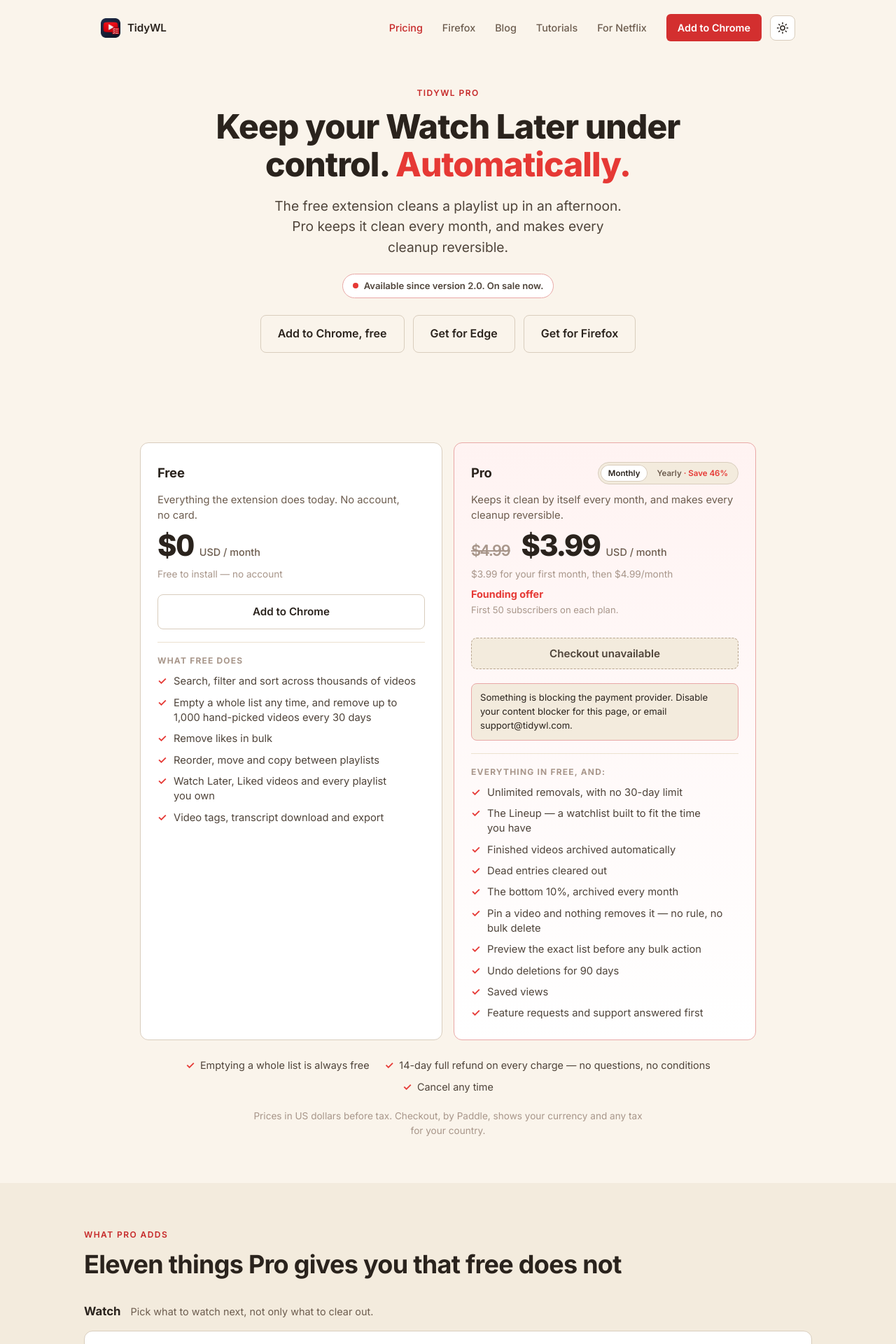
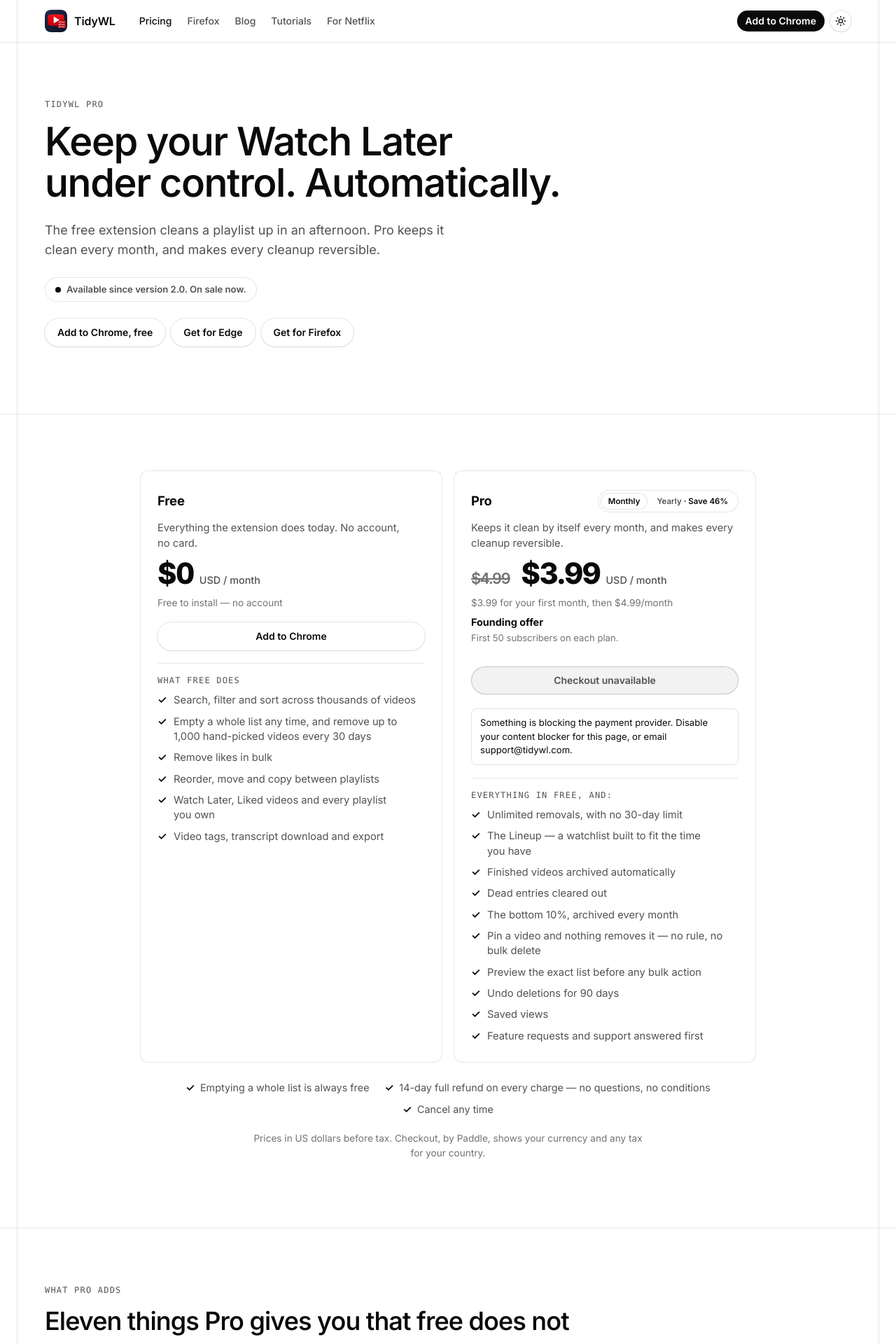
Before and after one commit to dominic-lam/tidywl-site, a Jekyll site: the page built from pricing/index.html, in a window 1280 px wide. Shown: the top 1920 px of the page at 70% size. Built offline with Jekyll 4.4.1, drawn with Linux system fonts in a browser that asks for light colours.

Commit message:
Every other page: the home page's Schoger pass as a preview, in styles-site.html under body.site
Co-Authored-By: Claude Opus 5.5 <noreply@anthropic.com>
Claude-Session: https://claude.ai/code/session_01DYBDmoqhDYwoc8xzTxxMmj

```diff
--- /dev/null
+++ b/_includes/styles-site.html
@@ -0,0 +1,414 @@
+  <style>
+    /* ── EVERY OTHER PAGE: THE SCHOGER PASS (2026-11-03, preview) ──
+       Loaded by _layouts/default.html alone (and so by every post, whose layout sits inside it), after styles.html
+       and styles-blog.html. The home page has its own copy in styles-home.html; uninstall/, netflix/**, omodo/ and
+       pro/ load neither. Tokens sit on :root, which only the default layout's pages see because only they load this
+       file; every other rule is prefixed with .site, the class default.html puts on <body>. That prefix also lifts
+       these rules over each page's own <style> block, which comes later in the document.
+       The decisions are the home page's (styles-home.html): the dashboard's neutral grays, ink instead of red, rings
+       instead of borders, 550 headings, mono eyebrows, a 1280px container framed by thin lines, pill buttons, and
+       the same three big-screen zoom steps. Red stays on the logo and on error messages. Rules copied from
+       styles-home.html are copied on purpose: deduplicating waits until the owner keeps the look. */
+
+    /* ── Tokens: the home page's, value for value. Light. ── */
+    :root {
+      --ink: #0a0a0a;
+      --ink-hover: #262626;
+      --on-ink: #ffffff;
+      --ring-c: rgb(10 10 10 / 0.1);
+      --line: rgb(10 10 10 / 0.1);
+      --well: rgb(10 10 10 / 0.05);
+      --lift: 0 1px 2px rgb(10 10 10 / 0.08);
+      --btn2-bg: #ffffff;
+      --btn2-hover: #fafafa;
+      --danger: #c62828;
+      --gutter: 24px;
+      --mono: ui-monospace, SFMono-Regular, Menlo, Monaco, Consolas, "Liberation Mono", monospace;
+      /* Text and full-width blocks start 40px inside the canvas lines. A percentage inside a custom property
+         resolves where it is used, so this is only used on blocks as wide as the page. */
+      --edge: calc(max(var(--gutter), (100% - 1280px) / 2) + 40px);
+
+      --bg: #ffffff;
+      --bg-alt: #ffffff;
+      --bg-card: #ffffff;
+      --text: #0a0a0a;
+      --text-secondary: #525252;
+      --text-muted: #525252;
+      --text-subtle: #737373;
+      --border: var(--ring-c);
+      --border-subtle: var(--ring-c);
+      --border-strong: rgb(10 10 10 / 0.2);
+      --accent: var(--ink);
+      --accent-hover: var(--ink-hover);
+      --accent-fill: var(--ink);
+      --accent-fill-hover: var(--ink-hover);
+      --accent-text: var(--ink);
+      --star: var(--ink);
+      --stars-empty: rgb(10 10 10 / 0.2);
+      --highlight-bg: var(--bg-card);
+      --highlight-border: var(--ring-c);
+      --ghost-hover-bg: #fafafa;
+      --ghost-hover-border: rgb(10 10 10 / 0.2);
+      --feature-icon-bg: transparent;
+      --shadow-accent: 0 0 #0000;
+      --stage-bg: transparent;
+      --stage-card: #ffffff;
+      --stage-border: var(--ring-c);
+      --stage-rule: var(--ring-c);
+      --stage-subtle: #737373;
+      --tour-bg: transparent;
+      --ff-edge: transparent;
+    }
+
+    /* ── Tokens: dark. Written twice, like styles.html, at the same specificity, so these win by order. ── */
+    @media (prefers-color-scheme: dark) {
+      :root:not([data-theme="light"]) {
+        --ink: #fafafa;
+        --ink-hover: #e5e5e5;
+        --on-ink: #0a0a0a;
+        --ring-c: rgb(255 255 255 / 0.1);
+        --line: rgb(255 255 255 / 0.1);
+        --well: rgb(255 255 255 / 0.05);
+        --lift: 0 1px 2px rgb(0 0 0 / 0.4);
+        --btn2-bg: rgb(255 255 255 / 0.05);
+        --btn2-hover: rgb(255 255 255 / 0.1);
+        --danger: #ff7a70;
+        --bg: #0a0a0a;
+        --bg-alt: #0a0a0a;
+        --bg-card: #141414;
+        --text: #fafafa;
+        --text-secondary: #a3a3a3;
+        --text-muted: #a3a3a3;
+        --text-subtle: #8f8f8f;
+        --border: var(--ring-c);
+        --border-subtle: var(--ring-c);
+        --border-strong: rgb(255 255 255 / 0.2);
+        --accent-text: var(--ink);
+        --star: var(--ink);
+        --stars-empty: rgb(255 255 255 / 0.25);
+        --highlight-bg: var(--bg-card);
+        --highlight-border: var(--ring-c);
+        --ghost-hover-bg: rgb(255 255 255 / 0.05);
+        --ghost-hover-border: rgb(255 255 255 / 0.2);
+        --stage-bg: transparent;
+        --stage-card: #141414;
+        --stage-border: var(--ring-c);
+        --stage-rule: var(--ring-c);
+        --stage-subtle: #8f8f8f;
+        --tour-bg: transparent;
+        --ff-edge: transparent;
+      }
+    }
+    :root[data-theme="dark"] {
+      --ink: #fafafa;
+      --ink-hover: #e5e5e5;
+      --on-ink: #0a0a0a;
+      --ring-c: rgb(255 255 255 / 0.1);
+      --line: rgb(255 255 255 / 0.1);
+      --well: rgb(255 255 255 / 0.05);
+      --lift: 0 1px 2px rgb(0 0 0 / 0.4);
+      --btn2-bg: rgb(255 255 255 / 0.05);
+      --btn2-hover: rgb(255 255 255 / 0.1);
+      --danger: #ff7a70;
+      --bg: #0a0a0a;
+      --bg-alt: #0a0a0a;
+      --bg-card: #141414;
+      --text: #fafafa;
+      --text-secondary: #a3a3a3;
+      --text-muted: #a3a3a3;
+      --text-subtle: #8f8f8f;
+      --border: var(--ring-c);
+      --border-subtle: var(--ring-c);
+      --border-strong: rgb(255 255 255 / 0.2);
+      --accent-text: var(--ink);
+      --star: var(--ink);
+      --stars-empty: rgb(255 255 255 / 0.25);
+      --highlight-bg: var(--bg-card);
+      --highlight-border: var(--ring-c);
+      --ghost-hover-bg: rgb(255 255 255 / 0.05);
+      --ghost-hover-border: rgb(255 255 255 / 0.2);
+      --stage-bg: transparent;
+      --stage-card: #141414;
+      --stage-border: var(--ring-c);
+      --stage-rule: var(--ring-c);
+      --stage-subtle: #8f8f8f;
+      --tour-bg: transparent;
+      --ff-edge: transparent;
+    }
+
+    /* ── The canvas grid: two lines at the 1280px container's edges, a full-width line on top of every block ── */
+    body.site { position: relative; overflow-x: clip; zoom: var(--site-zoom); }
+    body.site::before {
+      content: ""; position: absolute; top: 0; bottom: 0; z-index: 0;
+      left: max(var(--gutter), calc((100% - 1280px) / 2));
+      right: max(var(--gutter), calc((100% - 1280px) / 2));
+      border-inline: 1px solid var(--line);
+      pointer-events: none;
+    }
+    /* The page's blocks: every one is as wide as the page, draws its own top line, and starts its text 40px inside
+       the canvas lines. One line between neighbours: the header draws none, the footer draws its top. */
+    .site > section,
+    .site > article,
+    .site > main,
+    .site .pro-page > section,
+    .site .tut-page > section {
+      max-width: none; margin: 0;
+      padding: 80px var(--edge) 96px;
+      border-top: 1px solid var(--line);
+    }
+    .site .section-inner { max-width: none; margin: 0; padding: 0; }
+    .site p { text-wrap: pretty; }
+
+    /* ── Big screens: the same three zoom steps as the home page, on the body, so the header, the lines and the text
+       stay the same size when moving between pages. ── */
+    :root { --site-zoom: 1; }
+    @media (min-width: 1500px) and (min-height: 1160px) { :root { --site-zoom: 1.12; } }
+    @media (min-width: 1700px) and (min-height: 1290px) { :root { --site-zoom: 1.25; } }
+    @media (min-width: 1900px) and (min-height: 1440px) { :root { --site-zoom: 1.4; } }
+
+    /* ── Type ── */
+    .site .section-label,
+    .site .plan-list-head,
+    .site .later-label {
+      font-family: var(--mono); font-size: 12px; line-height: 16px; font-weight: 500;
+      letter-spacing: 0.1em; text-transform: uppercase; color: var(--text-secondary);
+    }
+    .site .section-label { margin-bottom: 16px; }
+    .site .section-heading {
+      font-size: 2.25rem; line-height: 1.15; font-weight: 550; letter-spacing: -0.025em;
+      max-width: 40ch; text-wrap: balance; color: var(--text); margin: 0 0 40px;
+    }
+    .site .blog-title,
+    .site .post-title {
+      font-size: 2.75rem; line-height: 1.1; font-weight: 550; letter-spacing: -0.02em;
+      max-width: 30ch; text-wrap: balance; color: var(--text); margin-bottom: 16px;
+    }
+    .site .blog-subtitle { font-size: 1.125rem; line-height: 1.6; color: var(--text-secondary); max-width: 60ch; margin-bottom: 48px; }
+    .site .post-meta, .site .post-list-meta { font-size: 13px; color: var(--text-secondary); }
+    .site .post-meta { margin-bottom: 48px; }
+    .site .post-meta .dot, .site .post-list-meta .dot { color: var(--text-subtle); }
+
+    /* ── Long text: posts, the legal pages, Firefox, the bulk-delete guide. A left-aligned 720px measure. ── */
+    /* 672px is the live measure: blog-wrap was 720px with 24px padding on each side. checkout/success's column was
+       688px with the same padding. */
+    .site .blog-wrap > * { max-width: 672px; }
+    .site .co > * { max-width: 640px; }
+    .site .post-body { font-size: 1rem; line-height: 1.75; color: var(--text-secondary); }
+    /* styles-blog.html's `.post-body p { margin: 0 }` outranks its own `> * + *` gap, so on the live site a post's
+       paragraphs run into each other with no space between them. The gap comes back here. */
+    .site .post-body > * + * { margin-top: 20px; }
+    .site .post-body > h2 + *, .site .post-body > h3 + * { margin-top: 12px; }
+    .site .post-body h2 {
+      font-size: 1.5rem; line-height: 1.25; font-weight: 550; letter-spacing: -0.02em; color: var(--text);
+      margin-top: 48px; text-wrap: balance;
+    }
+    .site .post-body h3 { font-size: 1.125rem; line-height: 1.35; font-weight: 550; letter-spacing: -0.01em; color: var(--text); margin-top: 36px; }
+    .site .post-body strong, .site .post-body b { color: var(--text); font-weight: 600; }
+    .site .post-body a:not([class*="btn-"]),
+    .site .faq-a a,
+    .site .fb a:not([class*="btn-"]),
+    .site .co-privacy a, .site .co-qa dd a {
+      color: var(--text); text-decoration: underline; text-decoration-color: var(--border-strong);
+      text-underline-offset: 3px;
+    }
+    .site .post-body a:not([class*="btn-"]):hover,
+    .site .faq-a a:hover { color: var(--text); text-decoration-color: currentColor; }
+    .site .post-body blockquote,
+    .site .privacy-meta,
+    .site .ff-note { border-left: 1px solid var(--border-strong); padding-left: 16px; }
+    .site .post-body blockquote { font-style: normal; color: var(--text-secondary); }
+    .site .post-body code {
+      font-family: var(--mono); background: var(--well); border: 0; border-radius: 6px;
+      padding: 2px 6px; font-size: 0.875em; color: var(--text);
+      overflow-wrap: anywhere; /* a long URL in code pushed the privacy page sideways on phones, live too */
+    }
+    .site .post-body pre { background: var(--well); border: 0; border-radius: 12px; }
+    .site .post-body pre code { background: none; padding: 0; }
+    .site .post-body img { border: 0; border-radius: 12px; box-shadow: 0 0 0 1px var(--ring-c); }
+    .site .post-body hr { border-top-color: var(--line); }
+    .site .post-faq .section-heading { font-size: 1.5rem; letter-spacing: -0.02em; margin-bottom: 16px; }
+    .site .post-footer { border-top-color: var(--line); font-size: 14px; }
+    .site .post-footer a { color: var(--text-secondary); }
+    .site .post-footer a:hover { color: var(--text); }
+
+    /* A picture in a well: 8px inset, concentric corners, an inset ring on top. */
+    .site .hero-shot {
+      position: relative; max-width: none; margin: 40px 0 0; padding: 8px;
+      background: var(--well); border: 0; border-radius: 20px; box-shadow: none;
+    }
+    .site .hero-shot img { border: 0; border-radius: 12px; }
+    .site .hero-shot figcaption { padding: 12px 8px 4px; font-size: 13px; line-height: 20px; color: var(--text-secondary); }
+
+    /* ── FAQ: lines, 550 questions, ink links ── */
+    .site .faq { max-width: 768px; margin: 0; }
+    .site .faq-list { border-top: 1px solid var(--line); }
+    .site .faq-item { border-bottom: 1px solid var(--line); }
+    .site .faq-q { font-size: 15px; line-height: 24px; font-weight: 550; padding: 18px 0; }
+    .site .faq-q:hover { color: var(--text-secondary); }
+    .site .faq-q .plus { color: var(--text-subtle); }
+    .site .faq-a { font-size: 15px; line-height: 26px; color: var(--text-secondary); max-width: 70ch; }
+
+    /* ── Cards: rings, not borders ── */
+    .site .feature-card {
+      border: 0; border-radius: 16px; padding: 24px; background: var(--bg-card);
+      box-shadow: 0 0 0 1px var(--ring-c), var(--lift);
+    }
+    .site .feature-icon {
+      width: 36px; height: 36px; border-radius: 10px; margin-bottom: 20px;
+      color: var(--ink); background: var(--btn2-bg);
+      box-shadow: 0 0 0 1px var(--ring-c), var(--lift);
+    }
+    .site .feature-icon svg { width: 18px; height: 18px; }
+    .site .feature-card h3 { font-size: 14px; line-height: 20px; font-weight: 550; margin-bottom: 4px; color: var(--text); }
+    .site .feature-card p { font-size: 14px; line-height: 20px; color: var(--text-secondary); }
+
+    /* ── Buttons: pills, 14px, 40px tall from padding. Ink is primary; white with a ring is secondary. ── */
+    .site .btn-primary,
+    .site .btn-ghost,
+    .site .btn-edge,
+    .site .btn-firefox,
+    .site .support-cta,
+    .site .plan-cta-buy,
+    .site .plan-cta-locked {
+      display: inline-flex; align-items: center; gap: 8px;
+      border: 0; border-radius: 999px;
+      font-size: 14px; line-height: 22px; font-weight: 600; letter-spacing: 0;
+      padding: 9px 18px; text-align: left;
+      transition: background 0.2s;
+    }
+    .site .btn-primary,
+    .site .support-cta,
+    .site .plan-cta-buy:not(:disabled) { background: var(--ink); color: var(--on-ink); }
+    .site .btn-primary:hover,
+    .site .support-cta:hover,
+    .site .plan-cta-buy:not(:disabled):hover { background: var(--ink-hover); color: var(--on-ink); }
+    .site .btn-primary .btn-sub { font-size: 12px; font-weight: 500; opacity: 0.8; }
+    .site .btn-ghost,
+    .site .btn-edge,
+    .site .btn-firefox {
+      background: var(--btn2-bg); color: var(--text);
+      box-shadow: 0 0 0 1px var(--ring-c), var(--lift);
+    }
+    .site .btn-ghost:hover,
+    .site .btn-edge:hover,
+    .site .btn-firefox:hover { background: var(--btn2-hover); color: var(--text); border-color: transparent; }
+    .site .plan-cta-locked,
+    .site .plan-cta-buy:disabled {
+      background: var(--well); color: var(--text-secondary); border: 0;
+      box-shadow: inset 0 0 0 1px var(--border-strong);
+    }
+    .site .cta-row { justify-content: flex-start; gap: 8px; }
+    .site .skip-link { background: var(--ink); color: var(--on-ink); border-radius: 999px; }
+    /* Ink flips to near-white in dark mode, so anything that painted white text on the accent follows it. */
+    .site .fb .fq-send:not(:disabled),
+    .site .co-send:not(:disabled),
+    .site .fb-tick,
+    .site .tut-pill { color: var(--on-ink); }
+    .site .fb .fq-send:not(:disabled), .site .co-send:not(:disabled) { border-radius: 999px; }
+    /* Error messages stay red: a failed send or a refused key must not read as ordinary text. */
+    .site .co-k-label[data-tone="error"],
+    .site .co-sent[data-state="failed"],
+    .site .co-f-err,
+    .site .co-note-status[data-state="failed"],
+    .site .fq-status[data-state="failed"] { color: var(--danger); }
+    .site .co-f-email[aria-invalid="true"] { border-color: var(--danger); box-shadow: inset 0 0 0 1px var(--danger); }
+    /* The page-local tokens that were warm beige or red. html:root outranks each page's own :root. */
+    html:root { --fb-off-bg: #f5f5f5; --fb-off-fg: #737373; --fb-focus: rgb(10 10 10 / 0.12); }
+    @media (prefers-color-scheme: dark) {
+      html:root:not([data-theme="light"]) { --fb-off-bg: #262626; --fb-off-fg: #a3a3a3; --fb-focus: rgb(255 255 255 / 0.2); }
+    }
+    html:root[data-theme="dark"] { --fb-off-bg: #262626; --fb-off-fg: #a3a3a3; --fb-focus: rgb(255 255 255 / 0.2); }
+    .site .co { --co-shadow: 0 0 0 1px var(--ring-c), var(--lift); }
+
+    /* ── Header: bigger mark, links straight after it, small pills (the home page's rules) ── */
+    .site .site-header {
+      max-width: none; margin: 0; gap: 8px;
+      padding: 14px var(--edge);
+    }
+    .site .site-header-home { margin-right: 16px; gap: 10px; font-size: 1rem; font-weight: 600; }
+    .site .site-header-home:hover { color: var(--text); }
+    .site .site-header-icon { width: 32px; height: 32px; border-radius: 8px; }
+    .site .site-nav { gap: 2px; }
+    .site .site-nav a {
+      font-size: 14px; line-height: 20px; font-weight: 500; padding: 5px 10px; border-radius: 999px;
+      color: var(--text-secondary);
+    }
+    .site .site-nav a:hover { color: var(--text); background: var(--ghost-hover-bg); }
+    .site .site-nav a[aria-current="page"] { color: var(--text); }
+    .site .site-nav-cta--bar {
+      margin-left: auto; background: var(--ink); color: var(--on-ink);
+      font-size: 14px; line-height: 20px; font-weight: 600; padding: 5px 12px; border-radius: 999px;
+    }
+    .site .site-nav-cta--bar:hover,
+    .site .site-nav .site-nav-cta:hover { background: var(--ink-hover); color: var(--on-ink); }
+    .site .theme-toggle,
+    .site .site-menu-btn {
+      width: 30px; height: 30px; border: 0; border-radius: 999px;
+      background: var(--btn2-bg); color: var(--text);
+      box-shadow: 0 0 0 1px var(--ring-c), var(--lift);
+    }
+    .site .theme-toggle svg { width: 16px; height: 16px; }
+    .site .theme-toggle:hover, .site .site-menu-btn:hover { background: var(--btn2-hover); }
+
+    /* ── Footer: no band, left-aligned, small links (the home page's rules) ── */
+    .site footer {
+      border-top: 1px solid var(--line); text-align: left;
+      padding: 48px var(--edge) 56px;
+    }
+    .site .footer-links { justify-content: flex-start; gap: 8px 24px; margin-bottom: 32px; }
+    .site .footer-links a { font-size: 13px; line-height: 20px; color: var(--text-secondary); }
+    .site .footer-links a:hover { color: var(--text); }
+    .site .footer-links .btn-footer {
+      background: var(--ink); color: var(--on-ink); font-weight: 600; border-radius: 999px; padding: 5px 12px;
+    }
+    .site .footer-links .btn-footer:hover { background: var(--ink-hover); color: var(--on-ink); }
+    .site .kofi-badge { margin-bottom: 24px; box-shadow: 0 0 0 1px var(--ring-c); }
+    .site .kofi-badge:hover { box-shadow: 0 0 0 1px var(--ring-c), var(--lift); }
+    .site .kofi-badge img { width: 120px; }
+    .site .footer-legal { margin: 0 0 8px; max-width: 80ch; font-size: 12px; color: var(--text-subtle); }
+    .site .copyright { font-size: 12px; color: var(--text-subtle); }
+
+    /* ── Page openings that were centred: left-aligned like the rest ── */
+    .site .pro-hero,
+    .site .tut-hero { text-align: left; align-items: flex-start; }
+    .site .pro-hero h1,
+    .site .tut-hero h1 {
+      font-size: clamp(2.5rem, 4.4vw, 3.5rem); line-height: 1.05; font-weight: 550; letter-spacing: -0.025em;
+      max-width: 22ch; margin: 0 0 24px; text-wrap: balance;
+    }
+    .site .pro-hero h1 .em, .site .tut-hero h1 .em { color: inherit; }
+    .site .pro-hero .tagline,
+    .site .tut-hero .tagline { font-size: 1.125rem; line-height: 1.6; color: var(--text-secondary); max-width: 52ch; margin: 0 0 24px; }
+    .site .support { text-align: left; }
+    .site .support-sub { text-align: left; margin: 0 0 40px; max-width: 60ch; }
+    .site .support-grid { margin: 0; max-width: none; }
+    .site .support-cta { align-self: flex-start; }
+    .site .support-card .support-list li::before { background: var(--text-subtle); }
+    .site .co-hero { text-align: left; }
+    .site .co-hero-sub { margin: 10px 0 0; }
+    .site .tut-legend { justify-content: flex-start; text-align: left; }
+
+    /* ── Phones ── */
+    @media (max-width: 640px) {
+      :root { --gutter: 20px; --edge: var(--gutter); }
+      body.site::before { display: none; }
+      .site > section, .site > article, .site > main,
+      .site .pro-page > section, .site .tut-page > section { padding-top: 48px; padding-bottom: 64px; }
+      .site .section-heading { font-size: 1.75rem; }
+      .site .blog-title, .site .post-title { font-size: 2rem; }
+      .site .pro-hero h1, .site .tut-hero h1 { font-size: 2.25rem; }
+      .site .site-header { padding: 12px 16px; }
+      .site .site-header-home { margin-right: auto; }
+      .site .theme-toggle, .site .site-menu-btn { width: 44px; height: 44px; }
+      .site .theme-toggle svg { width: 18px; height: 18px; }
+      .site .site-header .site-nav { border: 0; box-shadow: 0 0 0 1px var(--ring-c), 0 18px 40px -22px rgb(0 0 0 / 0.55); border-radius: 16px; }
+      .site .site-header .site-nav a { font-size: 15px; padding: 10px 12px; }
+      .site .site-header .site-nav-more a { font-size: 13px; padding: 8px 12px; }
+      .site .site-header .site-nav .site-nav-cta--drawer {
+        background: var(--ink); color: var(--on-ink); border-radius: 999px; padding: 11px 20px; line-height: 22px;
+      }
+      .site .btn-primary, .site .btn-ghost, .site .btn-edge, .site .btn-firefox,
+      .site .support-cta, .site .plan-cta-buy, .site .plan-cta-locked { padding-block: 11px; }
+      .site footer { padding: 40px 20px 48px; }
+    }
+  </style>
--- a/_layouts/default.html
+++ b/_layouts/default.html
@@ -138,8 +138,9 @@
 
   {% include styles.html %}
   {% include styles-blog.html %}
+  {% include styles-site.html %}
 </head>
-<body>
+<body class="site">
 
   {% include header.html %}
 
```
